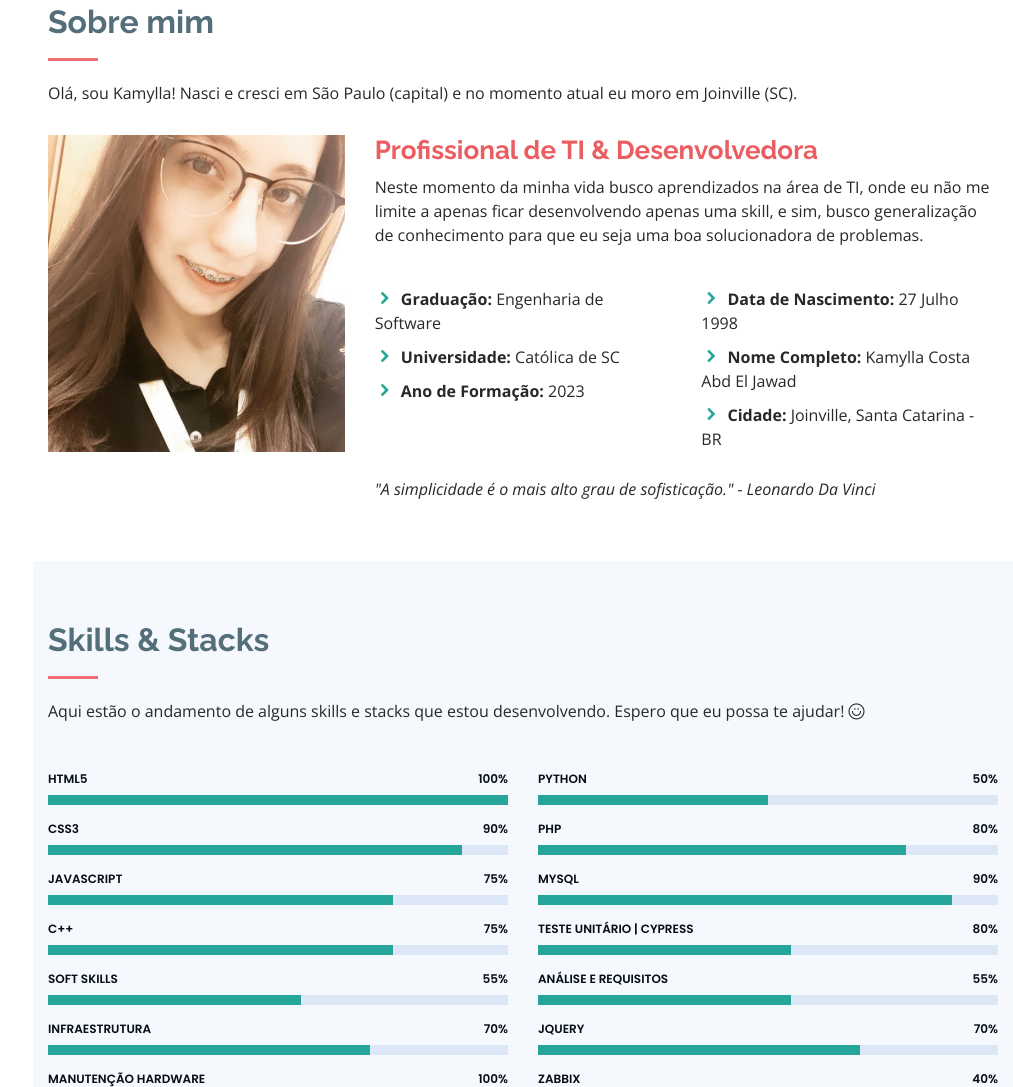
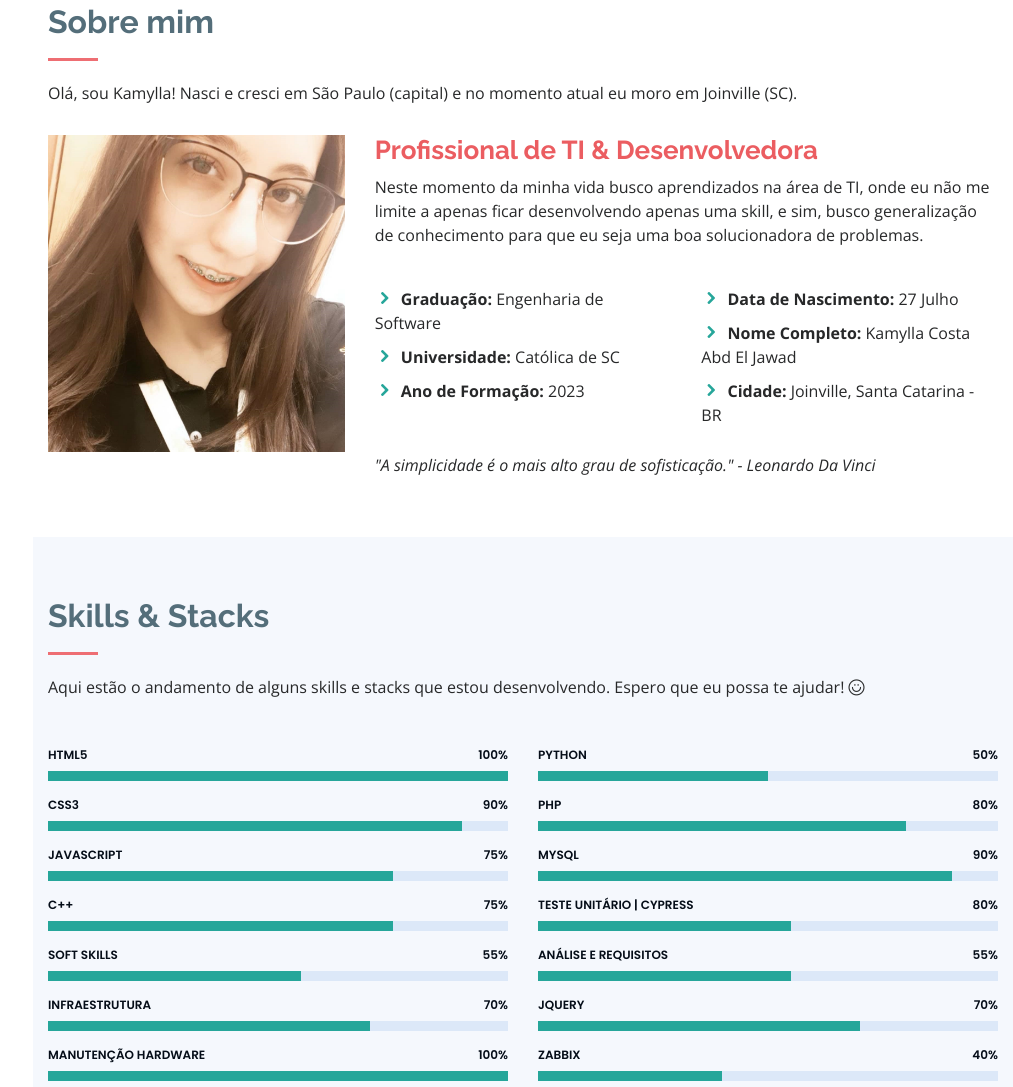
Before and after one commit to KamyllaJawad/kjawad, a plain HTML site: page index.html in a window 1280 px wide. Shown: the part 857-1944 px from the top of the page, without its empty margins (267-1280 px from the left). Drawn offline with nearby package versions, Linux system fonts and the light colour scheme.

Commit message:
Update index.html

```diff
--- a/index.html
+++ b/index.html
@@ -125,7 +125,7 @@
 
                             <div class="col-lg-6">
                                 <ul>
-                                    <li><i class="icofont-rounded-right"></i> <strong>Data de Nascimento:</strong> 27 Julho 1998</li>
+                                    <li><i class="icofont-rounded-right"></i> <strong>Data de Nascimento:</strong> 27 Julho</li>
                                     <!-- <li><i class="icofont-rounded-right"></i> <strong>Website:</strong> www.example.com</li> -->
                                     <li><i class="icofont-rounded-right"></i> <strong>Nome Completo:</strong> Kamylla Costa Abd El Jawad</li>
                                     <li><i class="icofont-rounded-right"></i> <strong>Cidade:</strong> Joinville, Santa Catarina - BR</li>
```
